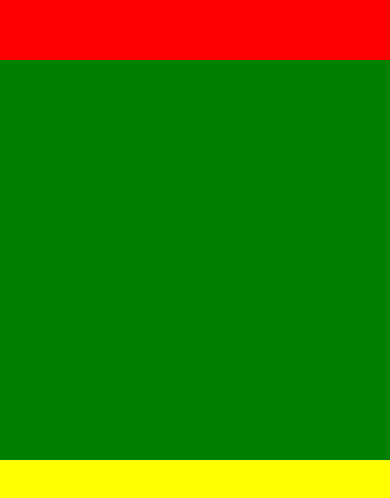
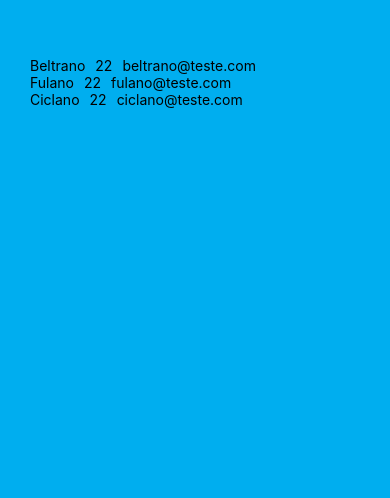
Before and after one commit to nicolas-magalhaes-clear/FirstApp-ReactNative, a React Native app: screen / in a window 390 px wide. Shown: the part 340-838 px from the top of the page. Built offline with nearby package versions, Linux system fonts and the light colour scheme.

Commit message:
FlatList example added

```diff
--- a/App.js
+++ b/App.js
@@ -1,48 +1,54 @@
 import { StatusBar } from 'expo-status-bar';
-import { StyleSheet, Text, View, Image, TextInput, Button, TouchableOpacity, ScrollView } from 'react-native';
+import { StyleSheet, Text, View, Image, TextInput, Button, TouchableOpacity, ScrollView, FlatList } from 'react-native';
 import { useState, useEffect } from 'react';
 
-let intervalTimer;
+
 
 export default function App() {
 
+  const [feed, setFeed] = useState([
+    { id: 1, nome: 'Beltrano', idade: 22, email: 'beltrano@teste.com' },
+    { id: 2, nome: 'Fulano', idade: 22, email: 'fulano@teste.com' },
+    { id: 3, nome: 'Ciclano', idade: 22, email: 'ciclano@teste.com' }
+  ])
+
   return (
     <View style={styles.container}>
-      <ScrollView showsVerticalScrollIndicator={true}>
-        <View style={styles.box1}></View>
-        <View style={styles.box2}></View>
-        <View style={styles.box3}></View>
-        <View style={styles.box4}></View>
-      </ScrollView>
+      <FlatList
+        data={feed}
+        keyExtractor={(item)=> item.id}
+        renderItem={({ item }) => <Pessoa data={item} />}
+      />
+
     </View>
   )
 }
 
 
+function Pessoa(props) {
+  return (
+    <View style={styles.containerPessoa}>
+
+      <Text>{props.data.nome}</Text>
+      <Text>{props.data.idade}</Text>
+      <Text>{props.data.email}</Text>
+    </View>
+  )
+}
 
 const styles = StyleSheet.create({
   container: {
     flex: 1,
-    backgroundColor: '#00aeef'
+    flexDirection: 'row',
+    backgroundColor: '#00aeef',
+    alignItems: 'center',
+    justifyContent: 'center',
+    padding: 30
+
   },
-  box1: {
-    backgroundColor: 'red',
-    height: 400,
-    width: '100%'
-  },
-  box2: {
-    backgroundColor: 'green',
-    height: 400,
-    width: '100%'
-  },
-  box3: {
-    backgroundColor: 'yellow',
-    height: 400,
-    width: '100%'
-  },
-  box4: {
-    backgroundColor: 'orange',
-    height: 400,
-    width: '100%'
+  containerPessoa: {
+    flexDirection: 'row',
+    gap: 10
   }
+
 });
```
